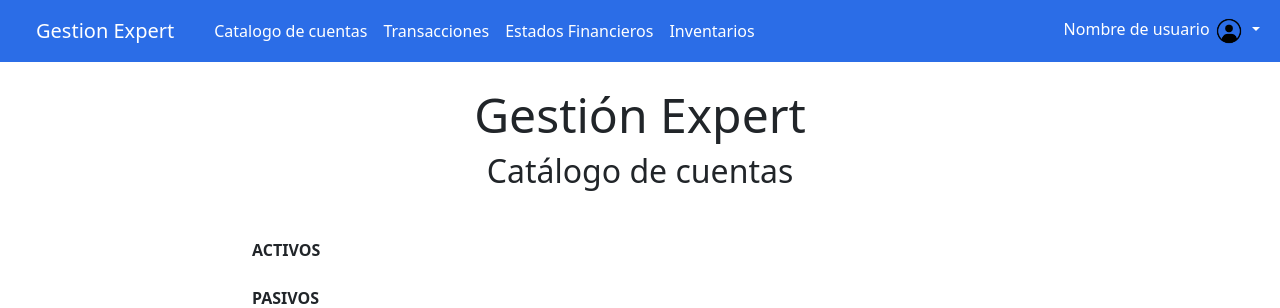
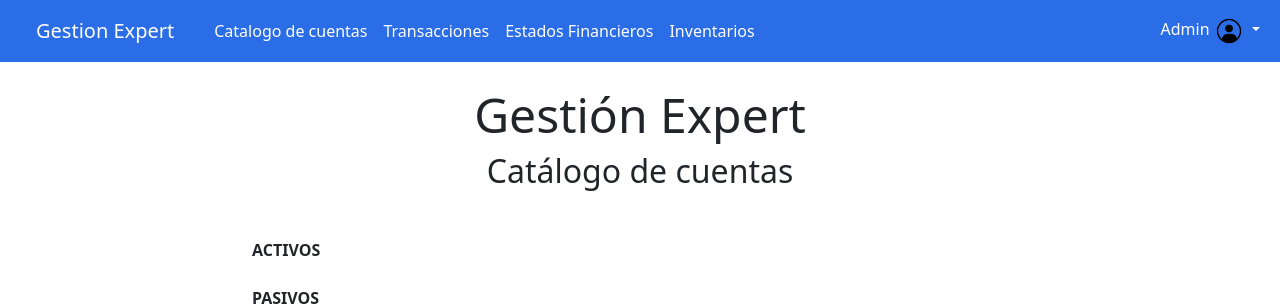
Before and after one commit to ph22012/PROTOTIPO-SIC-G3, a Django app: page /catalogo/ in a window 1280 px wide. Shown: the top 308 px of the page. Run offline with Django 5.2, Linux system fonts and the light colour scheme; the visitor is signed in with stand-in values (Sample User, id 1); data that the repository does not hold is empty; some libraries are stand-ins or nearby versions.

Commit message:
NavBar vFinal

```diff
--- a/EstadosFinancieros/templates/layouts/base.html
+++ b/EstadosFinancieros/templates/layouts/base.html
@@ -51,7 +51,7 @@
                 aria-current="page"
                 aria-expanded="false"
               >
-                Nombre de usuario
+                Admin
                 <img
                   src="{% static 'icons/user.png' %}"
                   alt="usuario"
--- a/catalogocuentas/templates/layouts/base.html
+++ b/catalogocuentas/templates/layouts/base.html
@@ -52,7 +52,7 @@
                 aria-current="page"
                 aria-expanded="false"
               >
-                Nombre de usuario
+                Admin
                 <img
                   src="{% static 'icons/user.png' %}"
                   alt="usuario"
--- a/gtransacciones/templates/layouts/base.html
+++ b/gtransacciones/templates/layouts/base.html
@@ -51,7 +51,7 @@
                 aria-current="page"
                 aria-expanded="false"
               >
-                Nombre de usuario
+                Admin
                 <img
                   src="{% static 'icons/user.png' %}"
                   alt="usuario"
```
